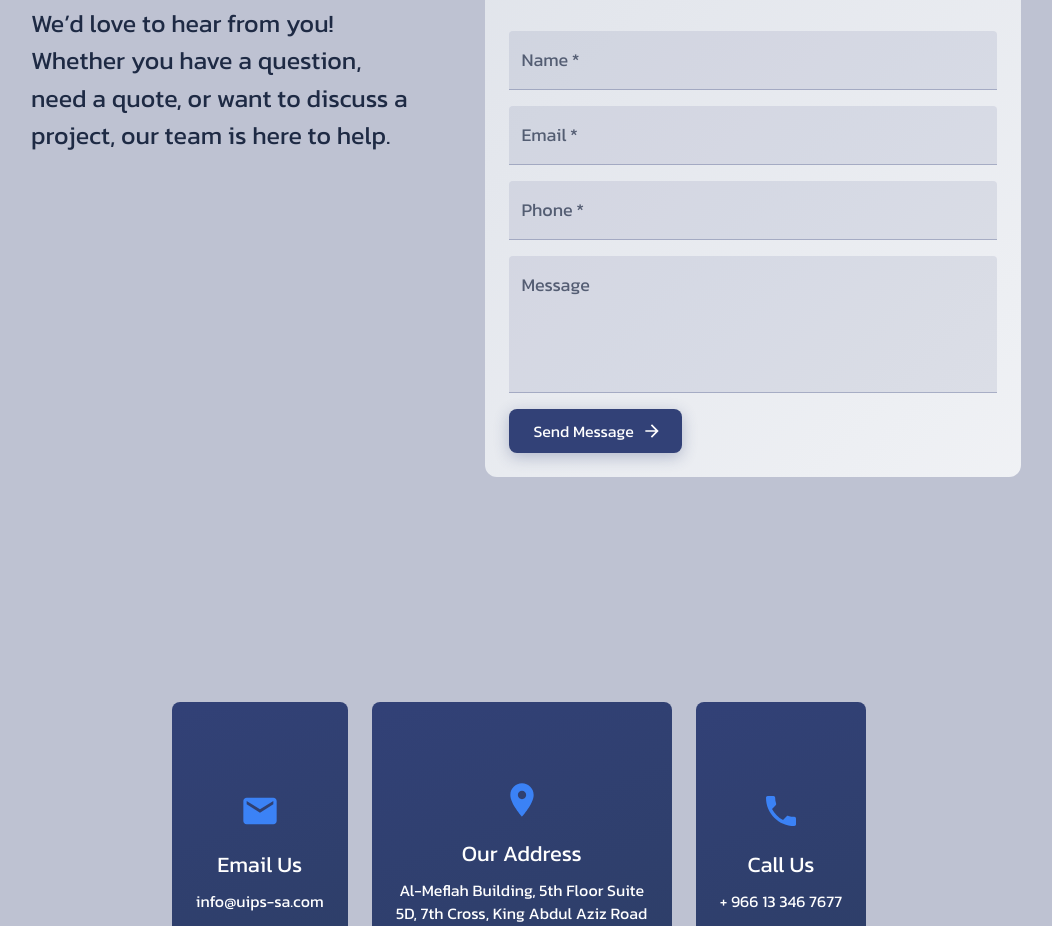
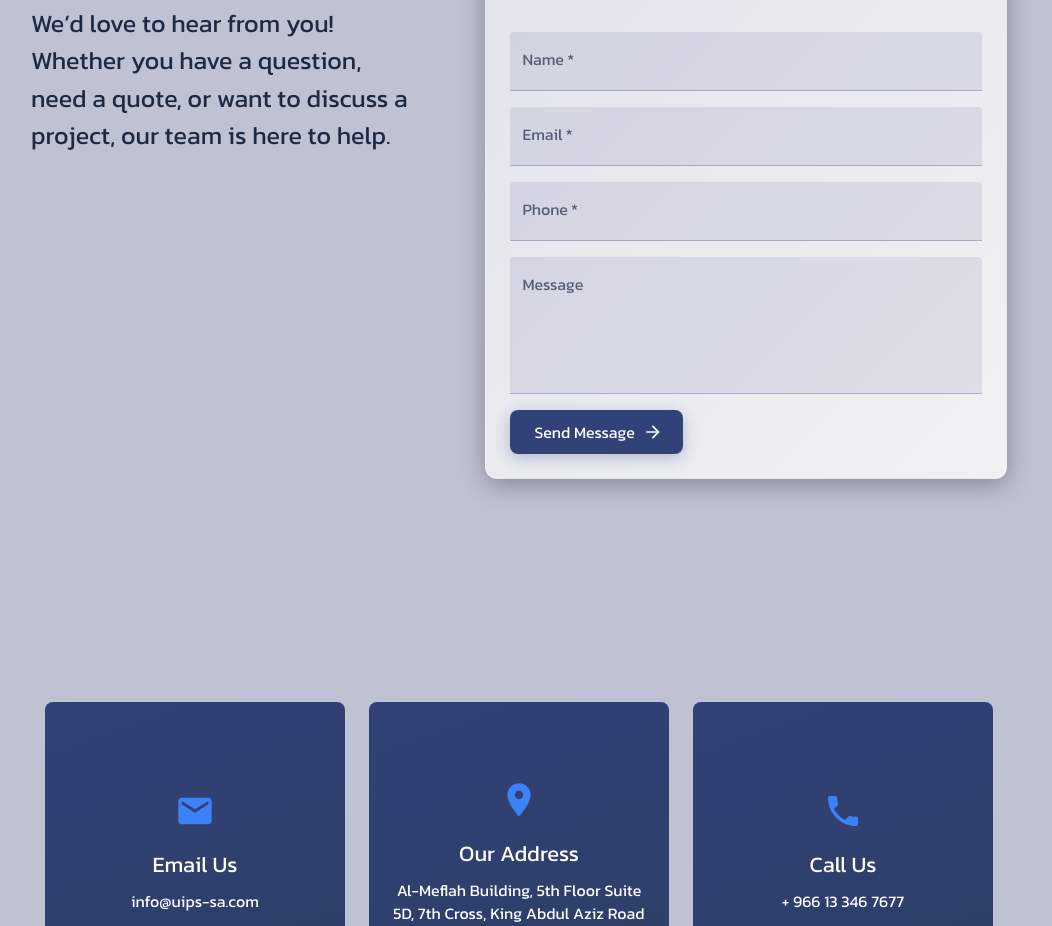
Before and after one commit to mirmubasheer/uips_react_parent, a React (Vite) app: page /contact in a window 1280 px wide. Shown: the part 586-1512 px from the top of the page, without its empty margins (121-1173 px from the left). Built offline with nearby package versions, Linux system fonts and the light colour scheme.

Commit message:
contact page and cards

```diff
--- a/src/Pages/Contact/Components/ContactFormSection.tsx
+++ b/src/Pages/Contact/Components/ContactFormSection.tsx
@@ -288,6 +288,7 @@ import {
   useTheme,
   useMediaQuery,
   Alert,
+  Card,
 } from '@mui/material';
 import { ArrowForward } from '@mui/icons-material';
 import { ApiService } from '../../../api/api';
@@ -303,6 +304,7 @@ const sharedInputProps = {
   },
   InputLabelProps: {
     sx: {
+      fontSize: { xs: "0.9rem", sm: "1rem" },
       color: "#1e2a44", // Updated label color
     },
   },
@@ -445,21 +447,28 @@ const ContactFormSection: React.FC = () => {
           or want to discuss a project, our team is here to help.
         </Typography>
       </Box>
-
+      <Card
+          sx={{
+            display: "flex",
+            flexDirection: { xs: "column", sm: "row" },
+            borderRadius: 3,
+            boxShadow: "0 6px 24px rgba(0, 0, 0, 0.3)",
+            overflow: "hidden",
+            border: "1px solid rgba(255, 255, 255, 0.05)",
+            background: 'linear-gradient(135deg, hsl(220, 20%, 90%) 0%, hsl(220, 20%, 95%))', // Updated form background
+          }}
+        >
       <Box
         component="form"
         onSubmit={handleSubmit}
         sx={{
-          flex: { xs: 'unset', md: '0 0 50%' },
+          flex: 1,
           display: 'flex',
           flexDirection: 'column',
           gap: 2,
-          background: 'linear-gradient(135deg, hsl(220, 20%, 90%) 0%, hsl(220, 20%, 95%))',
           borderRadius: 3,
           p: { xs: 2, sm: 3 },
-          width: '100%',
-          maxWidth: { xs: '100%', sm: '450px', md: '550px' },
-          mx: 'auto',
+
         }}
       >
         <Typography
@@ -553,6 +562,7 @@ const ContactFormSection: React.FC = () => {
           Send Message
         </Button>
       </Box>
+      </Card>
     </Box>
   );
 };
--- a/src/Pages/Contact/Components/ContactInfoCards.tsx
+++ b/src/Pages/Contact/Components/ContactInfoCards.tsx
@@ -41,7 +41,6 @@ const ContactInfoCards: React.FC = () => {
         }}
       >
         {contactInfo.map((info, index) => (
-
           <Grid
             item
             xs={12}
@@ -59,7 +58,6 @@ const ContactInfoCards: React.FC = () => {
                 alignItems: 'center',
                 justifyContent: 'center', // Center content vertically
                 p: { xs: 2, sm: 3 },
-                // backgroundColor: '#1E2A44',
                 background: 'linear-gradient(160deg, #324177 0%, #2D3E66 100%)',
                 borderRadius: 2,
                 textAlign: 'center',
@@ -68,9 +66,8 @@ const ContactInfoCards: React.FC = () => {
                   transform: 'scale(1.05)',
                   backgroundColor: '#2A3A55',
                 },
-                width: '100%',
-                maxWidth: { xs: '250px', sm: '280px', md: '300px' }, // Responsive width
-                minHeight: { xs: '250px', sm: '280px', md: '300px' }, // Equal height to width for square
+                width: { xs: '250px', sm: '280px', md: '300px' }, // Equal width on xs
+                height: { xs: '250px', sm: '280px', md: '300px' }, // Equal height to width on xs
                 boxSizing: 'border-box',
               }}
             >
```
